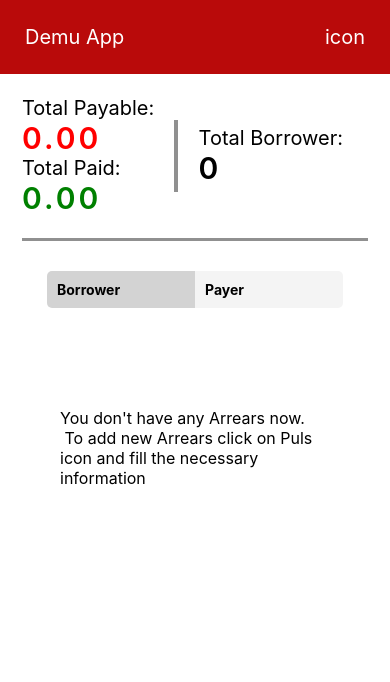
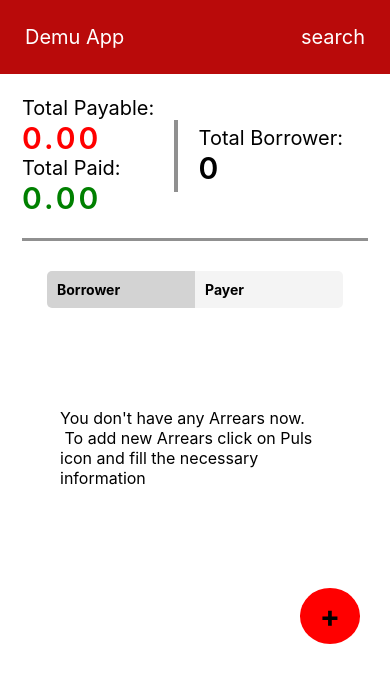
Before and after one commit to hasanulhasan/demu-rn-app, a React Native app: screen / in a window 390 px wide. Shown: the top 682 px of the page. Built offline with nearby package versions, Linux system fonts and the light colour scheme.

Commit message:
icon added

```diff
--- a/Components/Home.js
+++ b/Components/Home.js
@@ -9,13 +9,16 @@ export default function Home() {
     <View style={styles.container}>
       <View style={styles.header}>
         <Text style={styles.headerText}>Demu App</Text>
-        <Text style={styles.headerText}>icon</Text>
+        <Text style={styles.headerText}>search</Text>
       </View>
       <BannerView></BannerView>
       <View style={styles.bottomBorder} />
       <UserInfo></UserInfo>
       <View style={styles.infoText}>
         <Text style={{ fontSize: 16 }}>You don't have any Arrears now.<br /> To add new Arrears click on Puls icon and fill the necessary information</Text>
+      </View>
+      <View style={styles.plusIcon}>
+        <Text style={styles.plusIconInternal}>+</Text>
       </View>
       <StatusBar style="auto" />
     </View>
@@ -48,5 +51,18 @@ const styles = StyleSheet.create({
     marginVertical: 100,
     marginHorizontal: 60,
     textAlign: 'center',
+  },
+  plusIcon: {
+    flexDirection: 'row',
+    justifyContent: 'flex-end',
+    marginEnd: 30
+  },
+  plusIconInternal: {
+    backgroundColor: 'red',
+    borderRadius: "50%",
+    padding: 10,
+    paddingHorizontal: 20,
+    fontWeight: 'bold',
+    fontSize: 30
   }
 });
```
